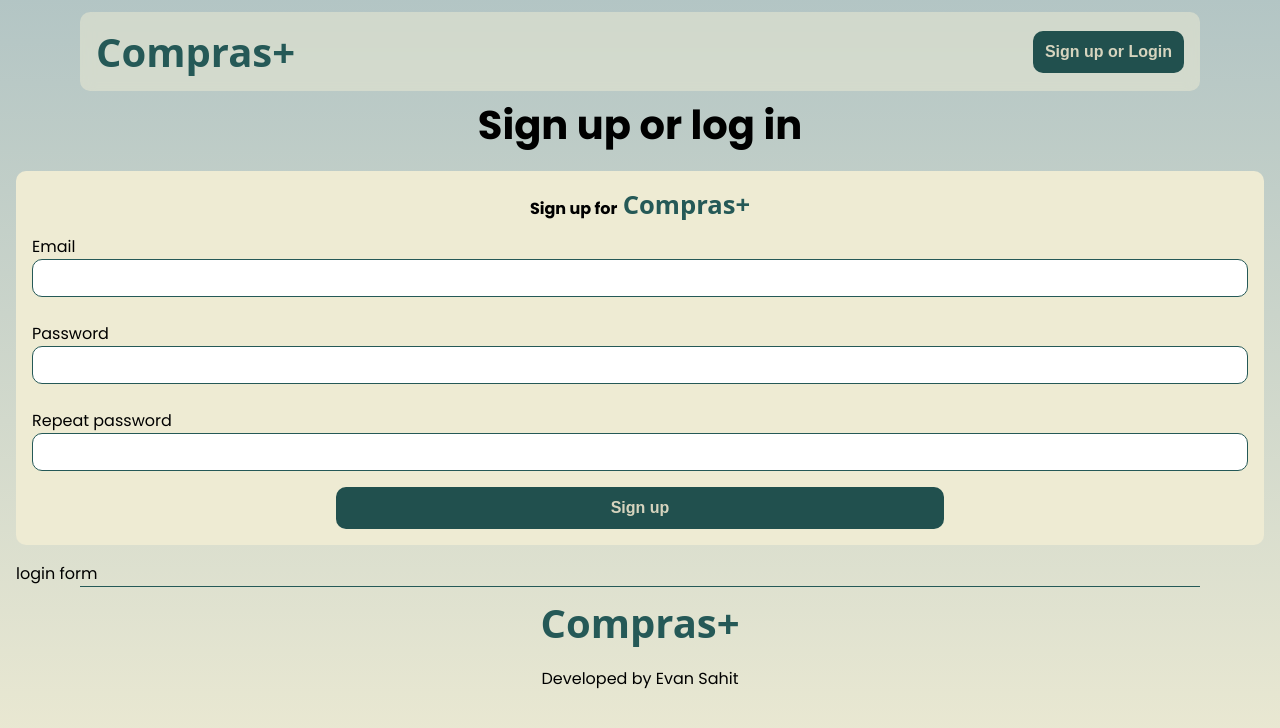
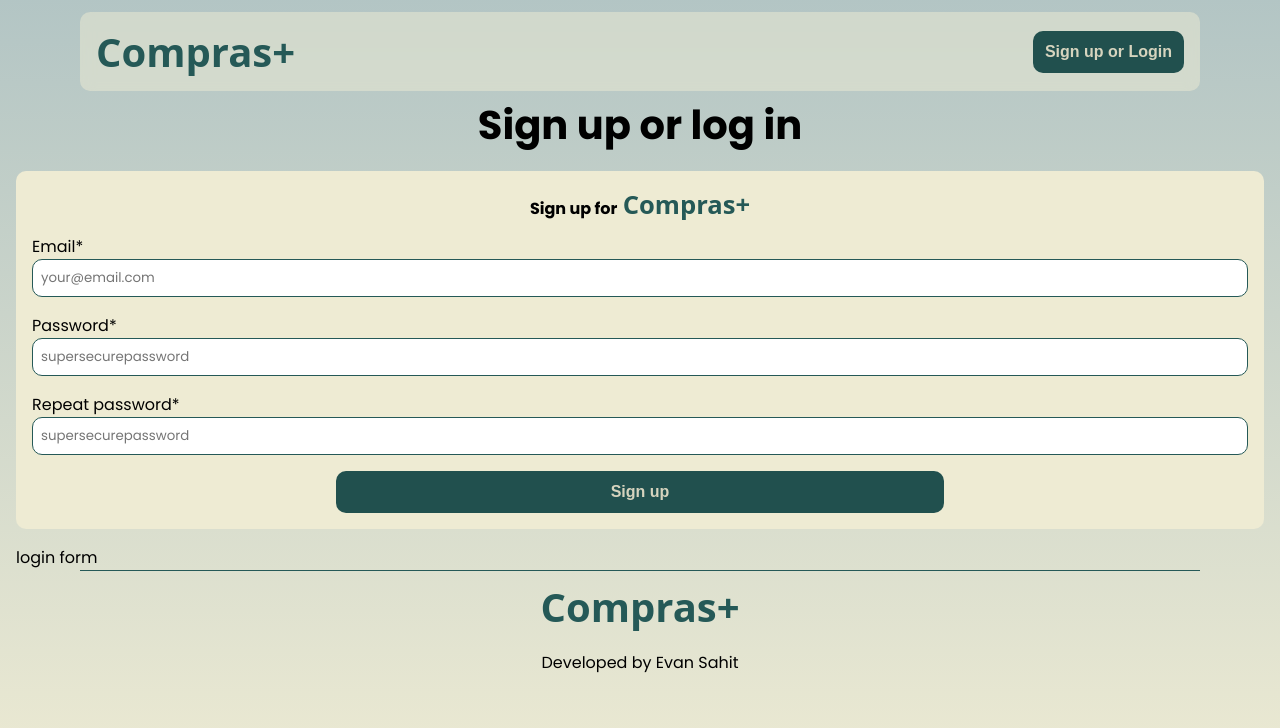
Before and after one commit to evansahit/compras, a React (Vite) app in the folder frontend/: page /auth in a window 1280 px wide. Shown: the top 728 px of the page. Built offline with nearby package versions, Linux system fonts and the light colour scheme; a web font is replaced by a local one.

Commit message:
Signup form validation done

```diff
--- a/frontend/src/components/button/button-primary/ButtonPrimary.tsx
+++ b/frontend/src/components/button/button-primary/ButtonPrimary.tsx
@@ -5,6 +5,13 @@ type ButtonPrimaryProps = React.ButtonHTMLAttributes<HTMLButtonElement> & {
     children: React.ReactNode;
 };
 
-export default function ButtonPrimary(props: ButtonPrimaryProps) {
-    return <button className="btn-primary">{props.children}</button>;
+export default function ButtonPrimary({
+    children,
+    ...defaultProps
+}: ButtonPrimaryProps) {
+    return (
+        <button className="btn-primary" {...defaultProps}>
+            {children}
+        </button>
+    );
 }
--- a/frontend/src/index.css
+++ b/frontend/src/index.css
@@ -52,16 +52,17 @@ button {
     font-size: 1rem;
     transition: all 0.5s;
     filter: brightness(90%);
+    outline-color: var(--primary-color);
 }
 
 button:hover {
-    cursor: pointer;
-    filter: brightness(100%);
+    cursor: pointer !important;
+    filter: brightness(100%) !important;
 }
 
 button:disabled {
-    opacity: 0.75;
-    cursor: not-allowed;
+    opacity: 0.75 !important;
+    cursor: not-allowed !important;
 }
 
 /* form */
@@ -101,7 +102,13 @@ input {
 .input-container {
     display: flex;
     flex-direction: column;
-    gap: 1.5rem;
+    gap: 1rem;
+}
+
+.input-error {
+    /* margin-top: 0.25rem; */
+    /* height: 1rem; */
+    color: red;
 }
 
 a {
--- a/frontend/src/pages/auth/components/signup/Signup.tsx
+++ b/frontend/src/pages/auth/components/signup/Signup.tsx
@@ -1,6 +1,11 @@
 import "./signup.css";
-import { useState } from "react";
+import { useState, useEffect } from "react";
 import ButtonPrimary from "../../../../components/button/button-primary/ButtonPrimary";
+import {
+    validateEmail,
+    validatePassword,
+    validatePasswordsMatch,
+} from "../../util";
 
 export default function SignUp() {
     const [email, setEmail] = useState("");
@@ -8,6 +13,51 @@ export default function SignUp() {
     const [passwordRepeat, setPasswordRepeat] = useState("");
 
     const [isSubmitButtonDisabled, setIsSubmitButtonDisabled] = useState(true);
+    const [emailError, setEmailError] = useState("");
+    const [passwordError, setPasswordError] = useState("");
+    const [passwordRepeatError, setPasswordRepeatError] = useState("");
+
+    const [isEmailTouched, setIsEmailTouched] = useState(false);
+    const [isPasswordTouched, setIsPasswordTouched] = useState(false);
+    const [isPasswordRepeatTouched, setIsPasswordRepeatTouched] =
+        useState(false);
+
+    useEffect(() => {
+        if (isEmailTouched) setEmailError(validateEmail(email));
+        if (isPasswordTouched) setPasswordError(validatePassword(password));
+        if (isPasswordRepeatTouched)
+            setPasswordRepeatError(validatePassword(passwordRepeat));
+        if (
+            isPasswordTouched &&
+            isPasswordRepeatTouched &&
+            passwordError.length === 0 &&
+            passwordRepeat.length !== 0
+        ) {
+            setPasswordRepeatError(
+                validatePasswordsMatch(password, passwordRepeat)
+            );
+        }
+
+        if (
+            emailError.length !== 0 ||
+            passwordError.length !== 0 ||
+            passwordRepeatError.length !== 0
+        ) {
+            setIsSubmitButtonDisabled(true);
+        } else {
+            setIsSubmitButtonDisabled(false);
+        }
+    }, [
+        email,
+        emailError,
+        password,
+        passwordRepeat,
+        isEmailTouched,
+        isPasswordTouched,
+        isPasswordRepeatTouched,
+        passwordError.length,
+        passwordRepeatError.length,
+    ]);
 
     return (
         <>
@@ -18,33 +68,47 @@ export default function SignUp() {
 
                 <div className="input-container">
                     <div className="input-group">
-                        <label htmlFor="email">Email</label>
+                        <label htmlFor="email">Email*</label>
                         <input
                             type="email"
                             name="email"
                             id="input-email"
+                            placeholder="your@email.com"
+                            required
                             onChange={(e) => setEmail(e.target.value)}
+                            onBlur={() => setIsEmailTouched(true)}
                         />
+                        <span className="input-error">{emailError}</span>
                     </div>
 
                     <div className="input-group">
-                        <label htmlFor="password">Password</label>
+                        <label htmlFor="password">Password*</label>
                         <input
                             type="password"
                             name="password"
                             id="input-password"
+                            placeholder="supersecurepassword"
+                            required
                             onChange={(e) => setPassword(e.target.value)}
+                            onBlur={() => setIsPasswordTouched(true)}
                         />
+                        <span className="input-error">{passwordError}</span>
                     </div>
 
                     <div className="input-group">
-                        <label htmlFor="password">Repeat password</label>
+                        <label htmlFor="password">Repeat password*</label>
                         <input
-                            type="password-repeat"
+                            type="password"
                             name="password-repeat"
                             id="input-password-repeat"
+                            placeholder="supersecurepassword"
+                            required
                             onChange={(e) => setPasswordRepeat(e.target.value)}
+                            onBlur={() => setIsPasswordRepeatTouched(true)}
                         />
+                        <span className="input-error">
+                            {passwordRepeatError}
+                        </span>
                     </div>
                 </div>
 
--- a/frontend/src/pages/auth/util.tsx
+++ b/frontend/src/pages/auth/util.tsx
@@ -1,4 +1,53 @@
-// function handleSubmit(e: React.FormEvent){
-//     e.preventDefault();
+const emailErrors = {
+    empty: "Email is required",
+    invalid: "Email is invalid",
+};
 
-// }
+const passwordErrors = {
+    empty: "Password is required",
+    noMatch: "Passwords need to match",
+};
+
+function validateEmail(email: string): string {
+    if (email.trim().length === 0) {
+        return emailErrors.empty;
+    }
+    if (!email.includes("@")) {
+        return emailErrors.invalid;
+    }
+    if (email.split("@").length - 1 > 1) {
+        return emailErrors.invalid;
+    }
+
+    const domain: string = email.split("@")[1];
+    const domain_components: string[] = domain.split(".");
+    if (domain_components.length > 1 && domain_components[1].length === 0) {
+        return emailErrors.invalid;
+    }
+    if (!domain.includes(".")) {
+        return emailErrors.invalid;
+    }
+
+    return "";
+}
+
+function validatePassword(password: string): string {
+    if (password.trim().length === 0) {
+        return passwordErrors.empty;
+    }
+
+    return "";
+}
+
+function validatePasswordsMatch(passwordA: string, passwordB: string): string {
+    if (
+        passwordA.length !== 0 &&
+        passwordB.length !== 0 &&
+        passwordA !== passwordB
+    )
+        return passwordErrors.noMatch;
+
+    return "";
+}
+
+export { validateEmail, validatePassword, validatePasswordsMatch };
--- a/frontend/src/pages/landing-page/components/hero/Hero.tsx
+++ b/frontend/src/pages/landing-page/components/hero/Hero.tsx
@@ -15,9 +15,8 @@ export default function Hero() {
                 groceries?
             </p>
             <p>
-                <span className="accent">Compras+</span> gives allows you to see
-                what each grocery store charges for each item on your grocery
-                list.
+                <span className="accent">Compras+</span> allows you to see what
+                each grocery store charges for each item on your grocery list.
             </p>
             <div className="hero-btn-row">
                 <Link to="/auth">
```
